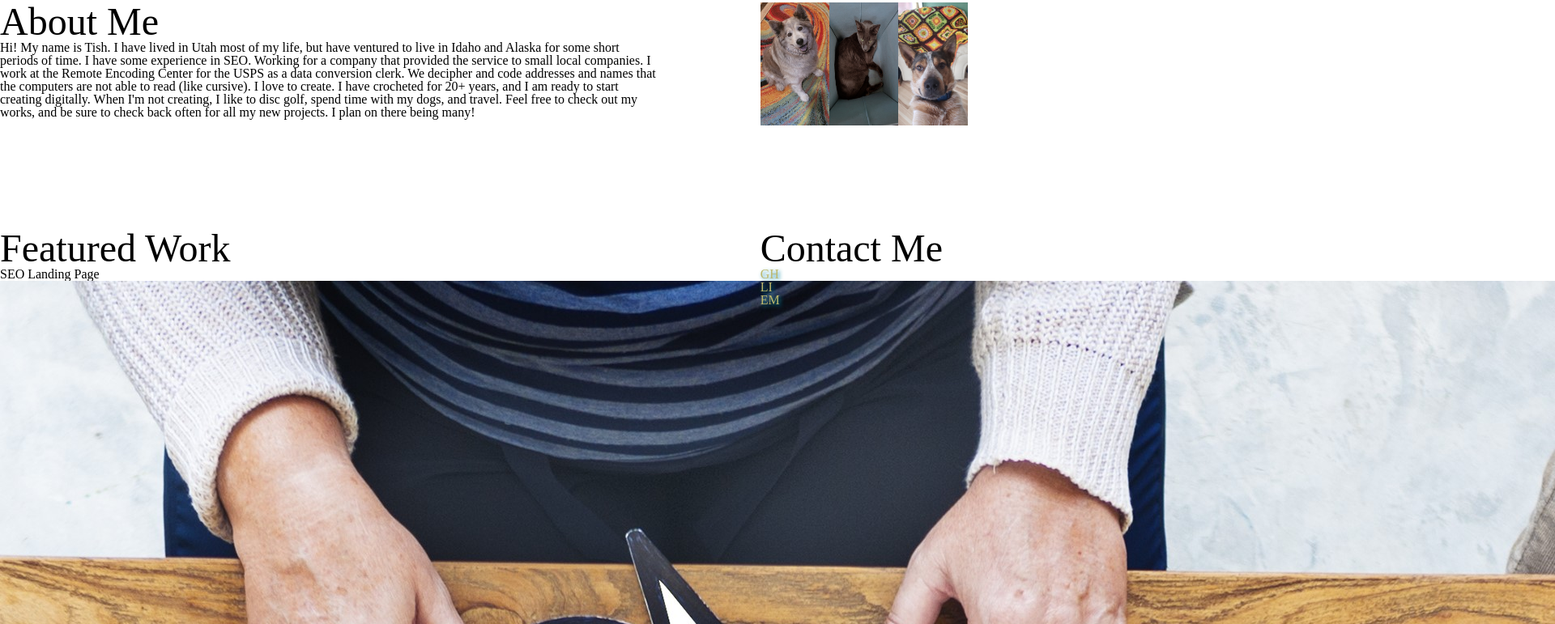
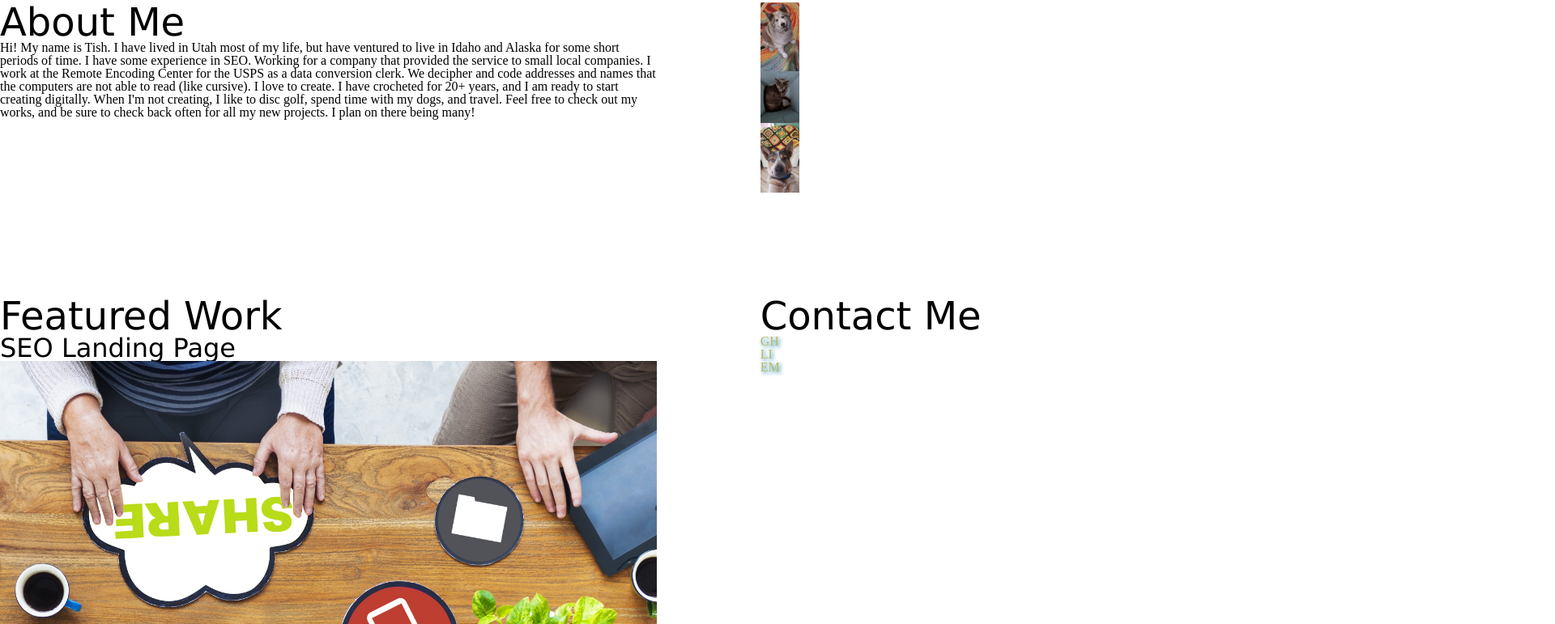
Before and after one commit to ThisTish/Tish_portfolio, a plain HTML site: page index.html in a window 1280 px wide. Shown: the part 225-996 px from the top of the page at 81% size, 1920 px wide, since content can reach past the window. Drawn offline with Linux system fonts and the light colour scheme.

Commit message:
works positions

```diff
--- a/assets/css/style.css
+++ b/assets/css/style.css
@@ -28,15 +28,16 @@
 	width: 25%;
 	grid-column: 3/4;
 	grid-row: 2;
-  }
-.pets img {
-	max-width:100%;
-	height: auto;
+	flex-wrap: wrap;
   }
 
   .works {
 	grid-column: 1/3;
-	grid-row: 3/4;
+	grid-row: 3;
+	display:flex;
+	flex-direction: row;
+	flex-wrap: wrap;
+	align-items: center;
 }
 .contact {
 	grid-column: 3/4;
@@ -85,9 +86,33 @@ a{
 
 h2{
 	font-size: 3rem;
+	display: block;
+}
+
+.pets img {
+	max-width:3rem;
+	height: auto;
 }
 
 
+h3{
+	font-size: 2rem;
+	text-;
+}
+
+article:first-child{
+	flex:3 0 100%;
+}
+article img:first-child{
+	width: 100%;
+	height: auto;
+}
+
+article {
+	flex:1;
+}
 
 /* headers font*/
+h2, h3, h4, h5, h6 {
 	font-family: Verdana,Geneva,sans-serif;
+}
--- a/index.html
+++ b/index.html
@@ -39,8 +39,8 @@
 	</ul>
 
     <section class="works">
-            <h2>Featured Work</h2>
-			<article>
+		<article>
+				<h2>Featured Work</h2>
 				<h3>SEO Landing Page</h3>
 				<a href="https://tishthegoat.github.io/SEO-page-for-Horiseon/">
 					<img src="assets/images/Search_Engine_Optimization.jpg">
```
Lines whose indentation alone changed are shown as unchanged.
